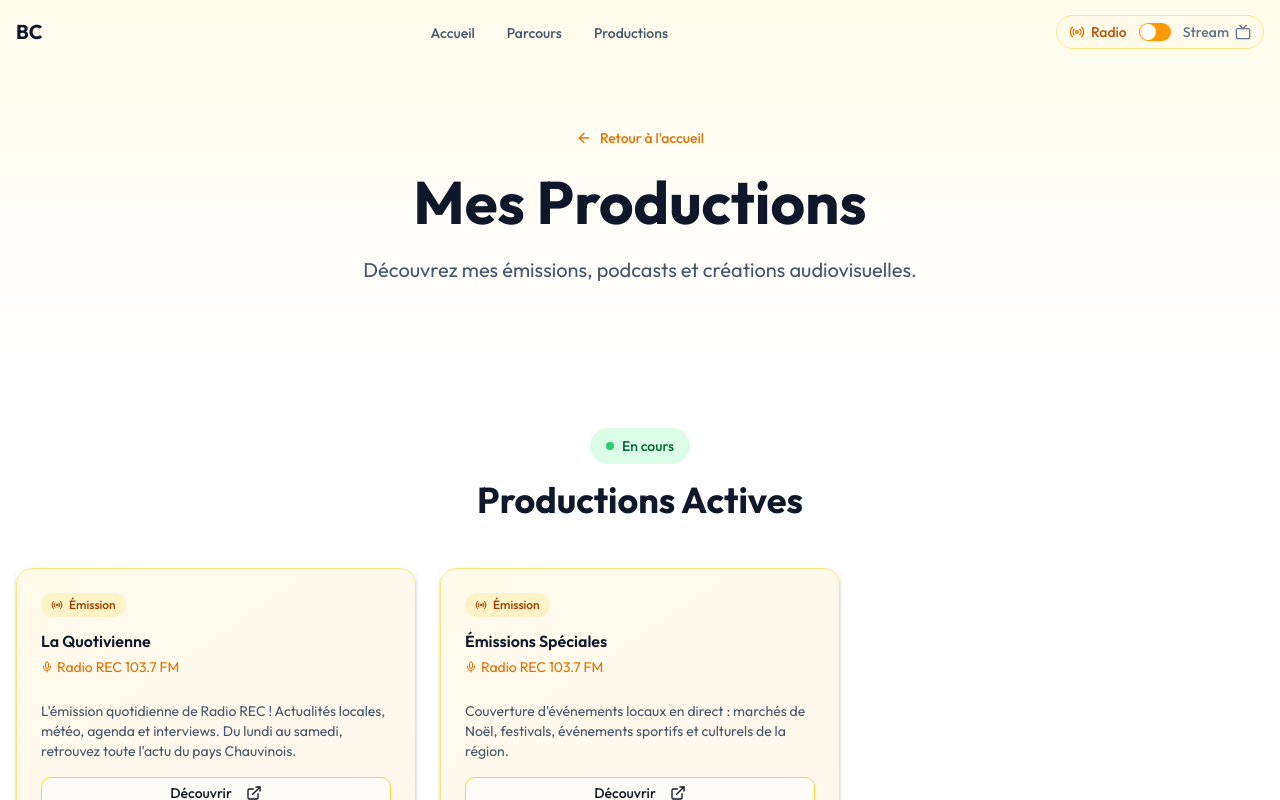
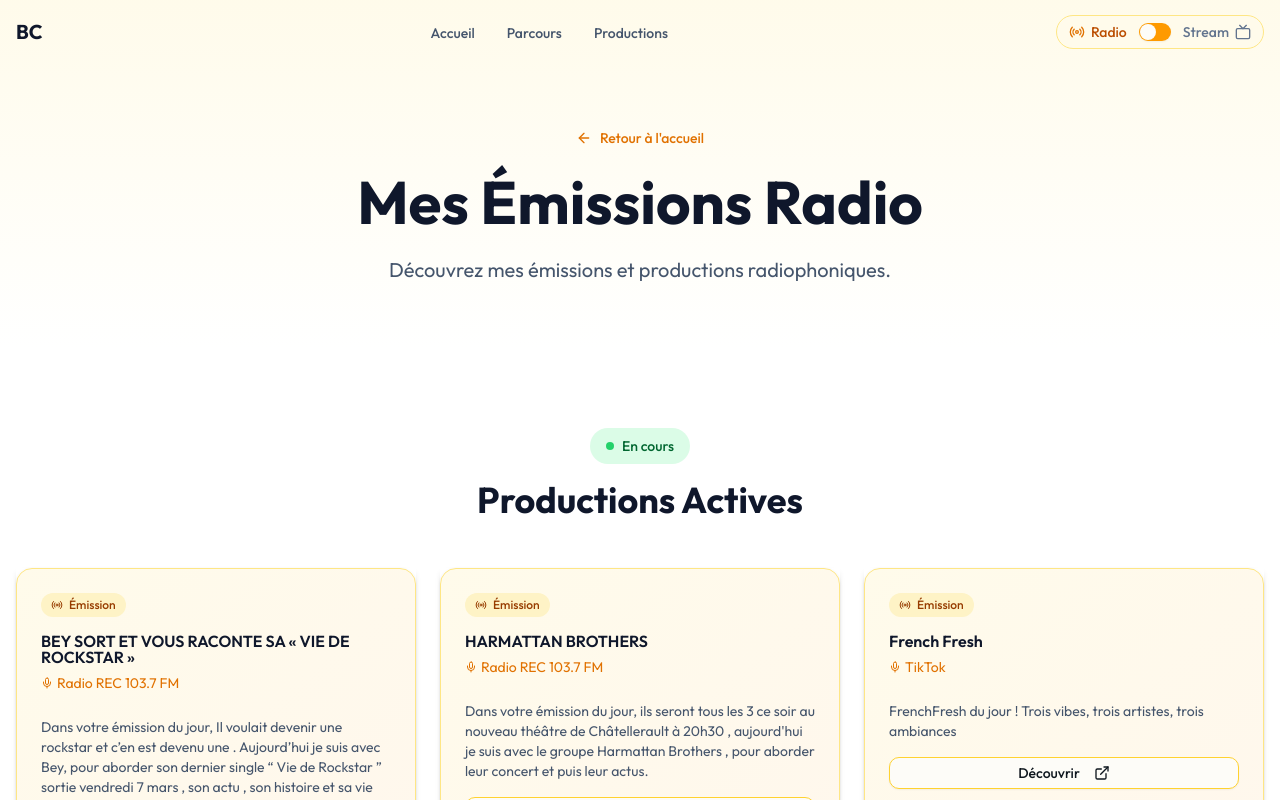
Before and after one commit to PaulBerthelot21/portfolio-bryan-chambron, a Next.js app: page /productions in a window 1280 px wide. Shown: the top 800 px of the page. Built offline with nearby package versions, Linux system fonts and the light colour scheme.

Commit message:
Enhance Productions page: add support for streaming mode, update production data structure to include mode, and refine filtering logic for active, upcoming, and archived productions.

```diff
--- a/app/productions/page.tsx
+++ b/app/productions/page.tsx
@@ -28,14 +28,20 @@ const typeIcons = {
   podcast: Podcast,
   video: Video,
   event: Calendar,
+  stream: Video,
 };
 
 export default function ProductionsPage() {
   const { mode } = useMode();
 
-  const activeProductions = productions.filter((p) => p.status === "active");
-  const upcomingProductions = productions.filter((p) => p.status === "upcoming");
-  const archivedProductions = productions.filter((p) => p.status === "archived");
+  // Filtrer par mode ET par statut
+  const filteredProductions = productions.filter(
+    (p) => p.mode === mode || p.mode === "both"
+  );
+
+  const activeProductions = filteredProductions.filter((p) => p.status === "active");
+  const upcomingProductions = filteredProductions.filter((p) => p.status === "upcoming");
+  const archivedProductions = filteredProductions.filter((p) => p.status === "archived");
 
   return (
     <main className="min-h-screen">
@@ -73,14 +79,16 @@ export default function ProductionsPage() {
                 mode === "radio" ? "text-slate-900" : "text-white"
               }`}
             >
-              Mes Productions
+              {mode === "radio" ? "Mes Émissions Radio" : "Mes Créations Stream"}
             </h1>
             <p
               className={`text-lg md:text-xl max-w-2xl mx-auto ${
                 mode === "radio" ? "text-slate-600" : "text-slate-400"
               }`}
             >
-              Découvrez mes émissions, podcasts et créations audiovisuelles.
+              {mode === "radio"
+                ? "Découvrez mes émissions et productions radiophoniques."
+                : "Retrouvez mes streams, vidéos et contenus gaming."}
             </p>
           </motion.div>
         </div>
@@ -92,10 +100,10 @@ export default function ProductionsPage() {
       >
         <div className="container mx-auto px-4">
           <motion.div
+            key={mode}
             variants={staggerContainer}
             initial="hidden"
-            whileInView="visible"
-            viewport={{ once: true }}
+            animate="visible"
             className="space-y-12"
           >
             {/* Header */}
--- a/data/productions.ts
+++ b/data/productions.ts
@@ -1,4 +1,5 @@
-export type ProductionType = "emission" | "podcast" | "video" | "event";
+export type ProductionType = "emission" | "podcast" | "video" | "event" | "stream";
+export type ProductionMode = "radio" | "streamer" | "both";
 
 export interface Production {
   id: string;
@@ -10,30 +11,59 @@ export interface Production {
   image?: string;
   date?: string;
   status: "active" | "archived" | "upcoming";
+  mode: ProductionMode;
 }
 
 export const productions: Production[] = [
+  // === PRODUCTIONS ANIMATEUR RADIO ===
+
   {
-    id: "quotivienne",
-    title: "La Quotivienne",
+    id: "bey-sort-et-vous-raconte-sa-vie-de-rockstar",
+    title: "BEY SORT ET VOUS RACONTE SA « VIE DE ROCKSTAR »",
     type: "emission",
     description:
-      "L'émission quotidienne de Radio REC ! Actualités locales, météo, agenda et interviews. Du lundi au samedi, retrouvez toute l'actu du pays Chauvinois.",
+      "Dans votre émission du jour, Il voulait devenir une rockstar et c’en est devenu une . Aujourd’hui je suis avec Bey, pour aborder son dernier single “ Vie de Rockstar ” sortie vendredi 7 mars , son actu , son histoire et sa vie de rockstar .",
     platform: "Radio REC 103.7 FM",
-    url: "https://radiorec.fr/",
+    url: "https://radiorec.fr/bey-sort-et-vous-raconte-sa-vie-de-rockstar/",
     status: "active",
+    mode: "radio",
   },
   {
-    id: "emissions-speciales",
-    title: "Émissions Spéciales",
+    id: "harmattan-brothers",
+    title: "HARMATTAN BROTHERS",
     type: "emission",
     description:
-      "Couverture d'événements locaux en direct : marchés de Noël, festivals, événements sportifs et culturels de la région.",
+      "Dans votre émission du jour, ils seront tous les 3 ce soir au nouveau théâtre de Châtellerault à 20h30 , aujourd'hui je suis avec le groupe Harmattan Brothers , pour aborder leur concert et puis leur actus. ",
     platform: "Radio REC 103.7 FM",
-    url: "https://radiorec.fr/",
+    url: "https://radiorec.fr/harmattan-brothers/",
     status: "active",
+    mode: "radio",
   },
-  // Ajoute ici d'autres productions (podcasts, vidéos, etc.)
+  {
+    id: "french-fresh",
+    title: "French Fresh",
+    type: "emission",
+    description:
+      "FrenchFresh du jour ! Trois vibes, trois artistes, trois ambiances",
+    platform: "TikTok",
+    url: "https://www.tiktok.com/@bryan_lecalme/video/7579193395722145046",
+    status: "active",
+    mode: "radio",
+  },
+
+
+  // === PRODUCTIONS STREAMER ===
+  {
+    id: "best-of-youtube",
+    title: "Best-of YouTube",
+    type: "video",
+    description:
+      "Les meilleurs moments des streams compilés sur YouTube. Rattrape ce que tu as manqué !",
+    platform: "YouTube",
+    url: "https://www.youtube.com/@LeCalme35",
+    status: "active",
+    mode: "streamer",
+  },
 ];
 
 export const productionTypeLabels: Record<ProductionType, string> = {
@@ -41,6 +71,7 @@ export const productionTypeLabels: Record<ProductionType, string> = {
   podcast: "Podcast",
   video: "Vidéo",
   event: "Événement",
+  stream: "Stream",
 };
 
 export const productionTypeColors: Record<ProductionType, { radio: string; streamer: string }> = {
@@ -60,4 +91,8 @@ export const productionTypeColors: Record<ProductionType, { radio: string; strea
     radio: "bg-green-100 text-green-800",
     streamer: "bg-green-900/50 text-green-300",
   },
+  stream: {
+    radio: "bg-purple-100 text-purple-800",
+    streamer: "bg-purple-900/50 text-purple-300",
+  },
 };
```
